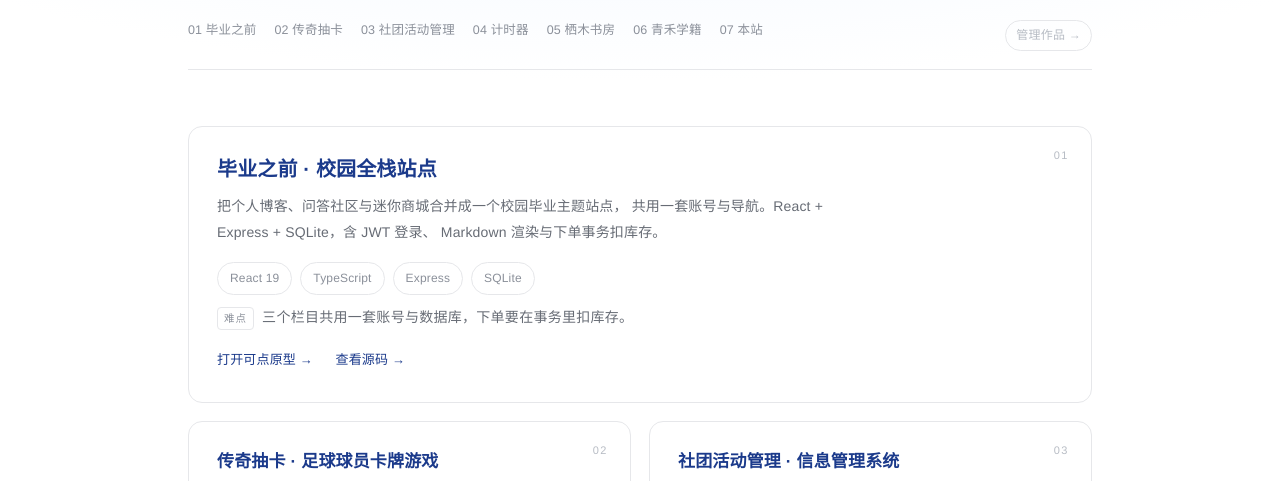
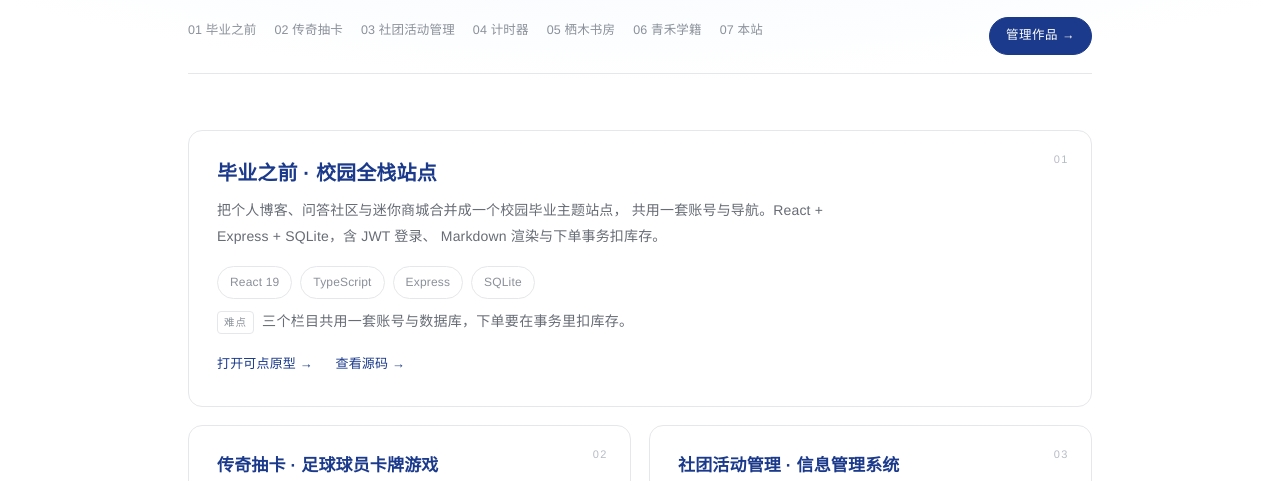
Before and after one commit to cr649stu/cr649stu.github.io, a plain HTML site: page works.html in a window 1280 px wide. Shown: the part 287-768 px from the top of the page. Drawn offline with Linux system fonts and the light colour scheme; no server answers.

Commit message:
Add files via upload

```diff
--- a/style.css
+++ b/style.css
@@ -856,17 +856,23 @@ a { color: inherit; text-decoration: none; }
 }
 .works-admin {
   flex: none;
-  margin-top: 1px;
-  padding: 3px 10px;
-  border: 1px solid var(--gray-line);
+  margin-top: -2px;
+  padding: 6px 16px;
+  border: 1px solid var(--blue);
   border-radius: 999px;
-  font-size: 12px;
-  letter-spacing: .02em;
-  color: var(--gray-faint);
+  background: var(--blue);
+  font-size: 12.5px;
+  font-weight: 500;
+  letter-spacing: .04em;
+  color: #fff;
   white-space: nowrap;
-  transition: color var(--ease), border-color var(--ease);
+  transition: background-color var(--ease), border-color var(--ease), transform var(--ease);
 }
-.works-admin:hover { color: var(--blue); border-color: var(--blue); }
+.works-admin:hover {
+  background: #16306f;
+  border-color: #16306f;
+  transform: translateY(-1px);
+}
 
 @media (max-width: 640px) {
   .works-bar { flex-wrap: wrap; gap: 10px; }
```
Also changed, not shown: admin.html (+3 -3 lines).
